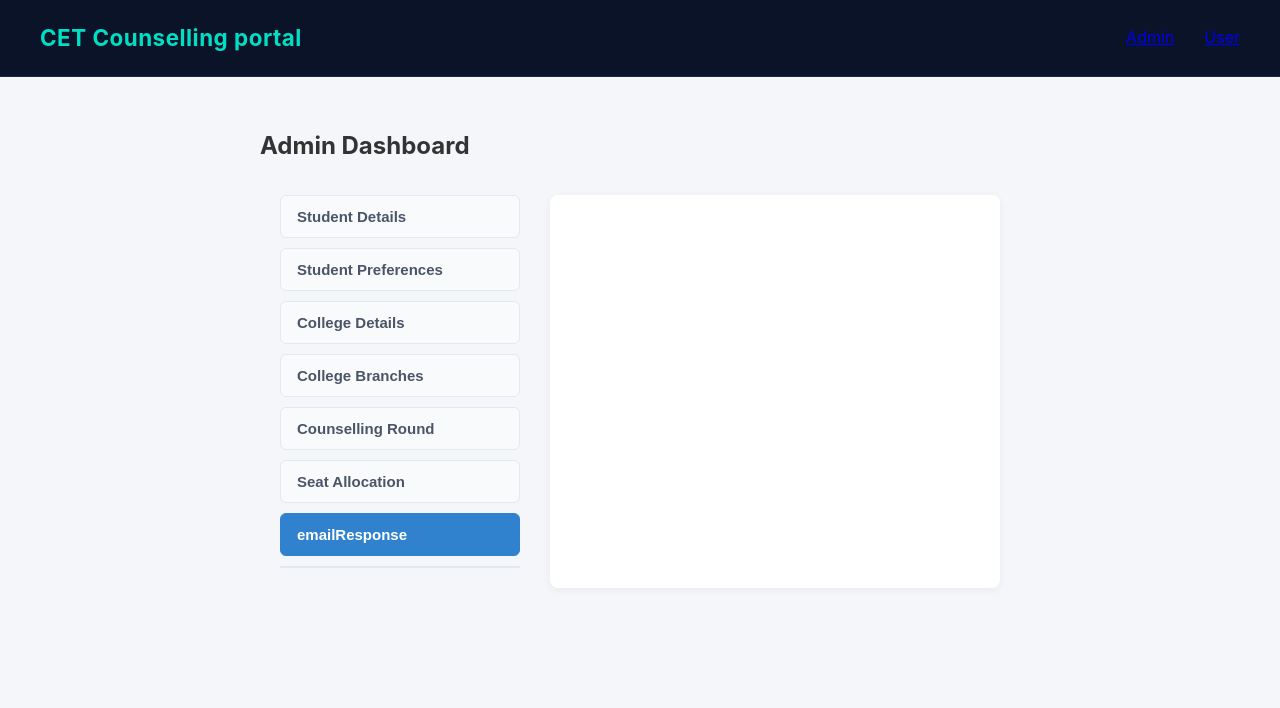
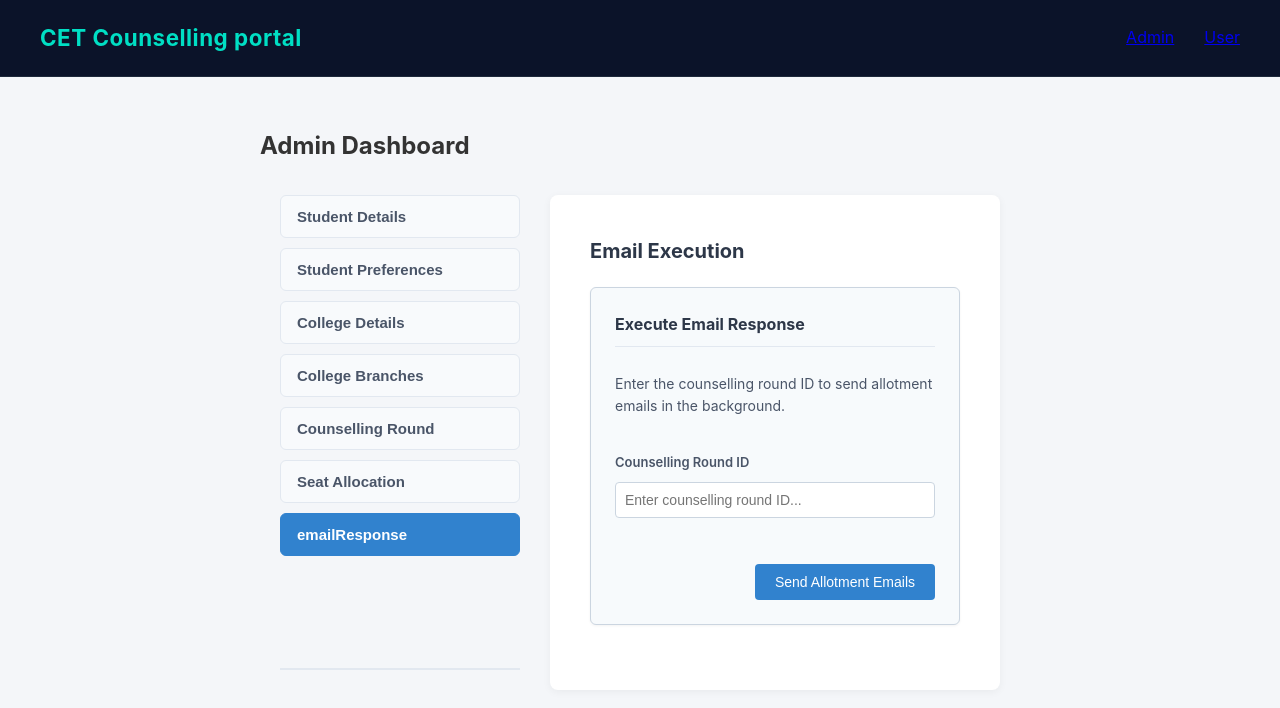
Before and after one commit to Harsha4576dks/Centralized-College-Counseling-Seat-Allocation-Platform, a React (Vite) app in the folder front-end/: page /admin-dashboard in a window 1280 px wide. Both pictures are taken after a click on the button "emailResponse". Shown: the top 708 px of the page. Built offline with nearby package versions, Linux system fonts and the light colour scheme.

Commit message:
feat: added email response

```diff
--- a/front-end/src/hooks/emailResponseHook.js
+++ b/front-end/src/hooks/emailResponseHook.js
@@ -6,17 +6,22 @@ export const useEmailResponse = () => {
     const [loading, setLoading ] = useState(false);
     const [success, setSuccess] = useState("");
     const [error, setError] = useState("");
-    const [emailData, emailResponseData] = useState(null);
+    const [emailResponseData, setEmailResponseData] = useState(null);
 
-    const handleExecute = async() => {
+    const handleExecute = async(roundId) => {
+        if (!roundId) {
+            setError("Please enter a counselling round ID.");
+            return;
+        }
+
         setLoading(true);
         setError("");
         setSuccess("");
 
         try {
-            const data = await executeEmailResponse();
-            emailResponseData(data);
-            setSuccess("email response execution triggered successfully");
+            const data = await executeEmailResponse(roundId);
+            setEmailResponseData(data);
+            setSuccess(data.message ?? "Email execution request accepted.");
         } catch (submitError) {
             setError(getErrorMessage(submitError));
         }finally {
@@ -25,6 +30,6 @@ export const useEmailResponse = () => {
     };
 
     return {
-        handleExecute, loading, success, error, emailData
+        handleExecute, loading, success, error, emailResponseData
     };
 };
--- a/front-end/src/pages/Admin/AdminDashboard.jsx
+++ b/front-end/src/pages/Admin/AdminDashboard.jsx
@@ -79,7 +79,7 @@ export default function AdminDashboard() {
                         {activeTab === "collegeBranches" && <CollegeBranchManagement />}
                         {activeTab === "counsellingRound" && <CounsellingRoundManagement />}
                         {activeTab === "seatAllocation" && <SeatAllocationManagement />}
-                        {activeTab === "seatAllocation" && <EmailManagement />}
+                        {activeTab === "emailResponse" && <EmailManagement />}
                     </div>
                 </div>
             </div>
--- a/front-end/src/pages/Admin/emailManagement.jsx
+++ b/front-end/src/pages/Admin/emailManagement.jsx
@@ -1,7 +1,9 @@
+import { useState } from "react";
 import { useEmailResponse } from "../../hooks/emailResponseHook";
 import "../../styles/emailManagement.css";
 
 export default function EmailManagement() {
+    const [roundId, setRoundId] = useState("");
     const {
         handleExecute,
         loading,
@@ -17,30 +19,49 @@ export default function EmailManagement() {
             {error && <div className="student-error">{error}</div>}
             {success && <div className="student-success">{success}</div>}
 
-            <div className="edit-form">
+            <form
+                className="edit-form"
+                onSubmit={(event) => {
+                    event.preventDefault();
+                    handleExecute(roundId);
+                }}
+            >
                 <h4>Execute Email Response</h4>
                 <p style={{ fontSize: "14px", color: "#4a5568", marginBottom: "20px" }}>
-                    Clicking the button below will trigger the email response script in the background.
+                    Enter the counselling round ID to send allotment emails in the background.
                 </p>
+
+                <div className="form-group">
+                    <label htmlFor="email-round-id">Counselling Round ID</label>
+                    <input
+                        id="email-round-id"
+                        type="number"
+                        min="1"
+                        value={roundId}
+                        onChange={(event) => setRoundId(event.target.value)}
+                        placeholder="Enter counselling round ID..."
+                        className="form-input"
+                        required
+                    />
+                </div>
 
             <div className="button-group">
                 <button
-                type="button"
-                onClick={handleExecute}
+                type="submit"
                 className="save-btn"
                 disabled={loading}
                 >
-                {loading ? "Executing..." : "Execute in Background"}
+                {loading ? "Submitting..." : "Send Allotment Emails"}
                 </button>
             </div>
 
-            </div>
+            </form>
 
            {emailResponseData && (
                 <div className="edit-form" style={{ marginTop: "20px" }}>
-                    <h4>Seat Allocation Results</h4>
+                    <h4>Email Execution Request</h4>
                     <div className="allocation-results-box">
-                        <p><strong>Status:</strong> Completed successfully</p>
+                        <p><strong>Status:</strong> {emailResponseData.status}</p>
                         <pre style={{ background: "#edf2f7", padding: "10px", borderRadius: "4px", fontSize: "13px" }}>
                             {JSON.stringify(emailResponseData, null, 2)}
                         </pre>
--- a/front-end/src/services/emailService.js
+++ b/front-end/src/services/emailService.js
@@ -1,8 +1,8 @@
 import apiClient from "../api/client";
 
-export const executeEmailResponse = async () =>  {
+export const executeEmailResponse = async (roundId) =>  {
     try{
-        const response = await apiClient.post("/Email/execute");
+        const response = await apiClient.post(`/Email/execute/${roundId}`);
         return response.data;
     } catch (error) {
         throw error.response?.data?.detail ?? "Failed to execute email response";
```
Also changed, not shown: 1 other file (tests, documents, lock files or other folders).
